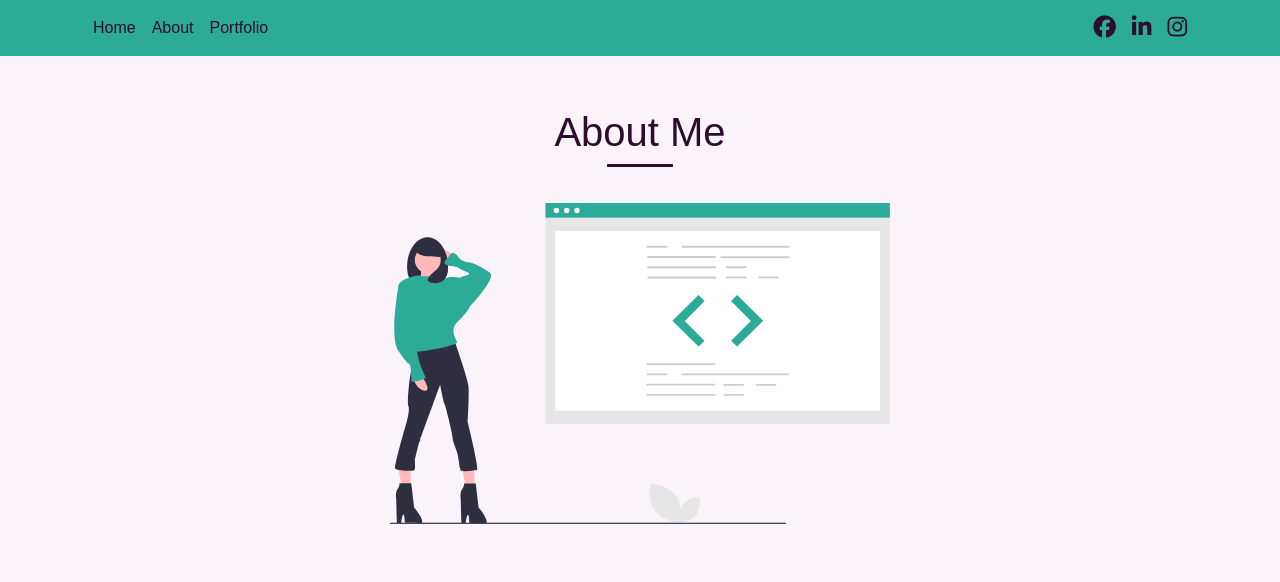
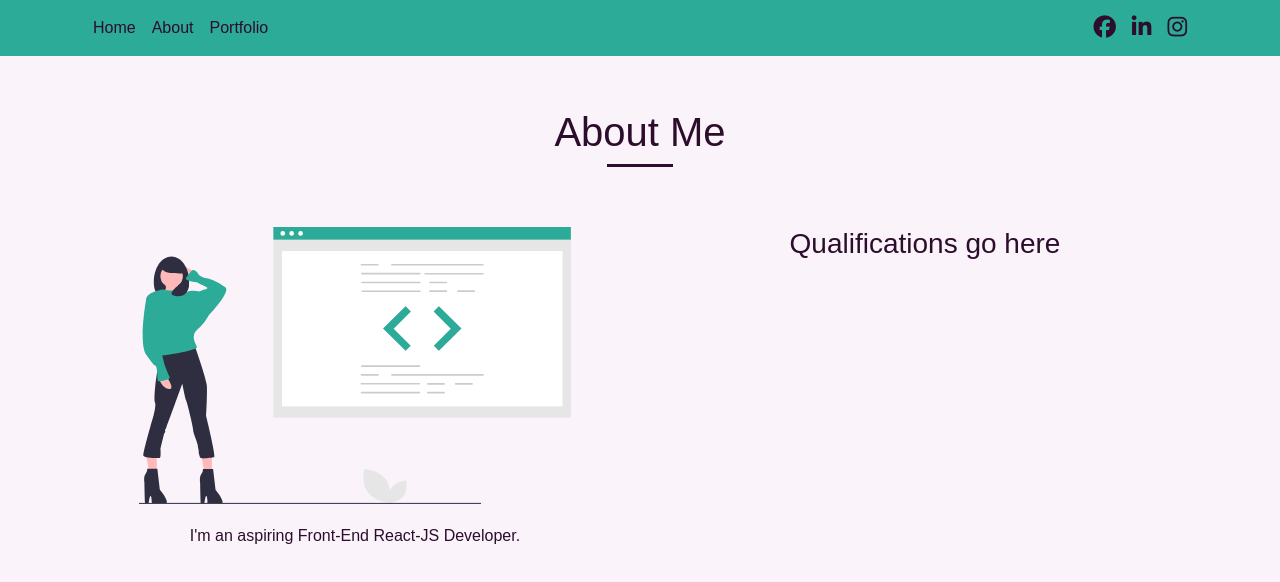
Before and after one commit to SantoroA/santoro-react, a React (Create React App) app: page /about in a window 1280 px wide. Shown: the top 582 px of the page. Built offline with nearby package versions, Linux system fonts and the light colour scheme.

Commit message:
added description

```diff
--- a/src/About.css
+++ b/src/About.css
@@ -2,3 +2,8 @@
   width: 80%;
   max-width: 500px;
 }
+.About .description {
+  margin: 20px;
+  font-size: 1em;
+  text-align: center;
+}
--- a/src/AboutMe.js
+++ b/src/AboutMe.js
@@ -11,9 +11,17 @@ export default function AboutMe() {
       <Title>
         <h1>About Me</h1>
       </Title>
-      <row>
-        <img className="mt-4" src={coder} alt="coder" />
-      </row>
+      <div className="row mt-5">
+        <div className="col-md-6">
+          <img src={coder} alt="coder" />
+          <p className="description">
+            I'm an aspiring Front-End React-JS Developer.
+          </p>
+        </div>
+        <div className="col-md-6">
+          <h3>Qualifications go here</h3>
+        </div>
+      </div>
     </div>
   );
 }
--- a/src/Landing.js
+++ b/src/Landing.js
@@ -15,7 +15,7 @@ export default function Landing() {
           <h1>
             Hello, I'm <span className="highlight">Aline Santoro</span>
           </h1>
-          <h2>I'm a front-end ReactJS developer</h2>
+          <h2>I'm a front-end React-JS developer</h2>
           <Link className="btn" exact to="/portfolio">
             View my work
           </Link>
```
